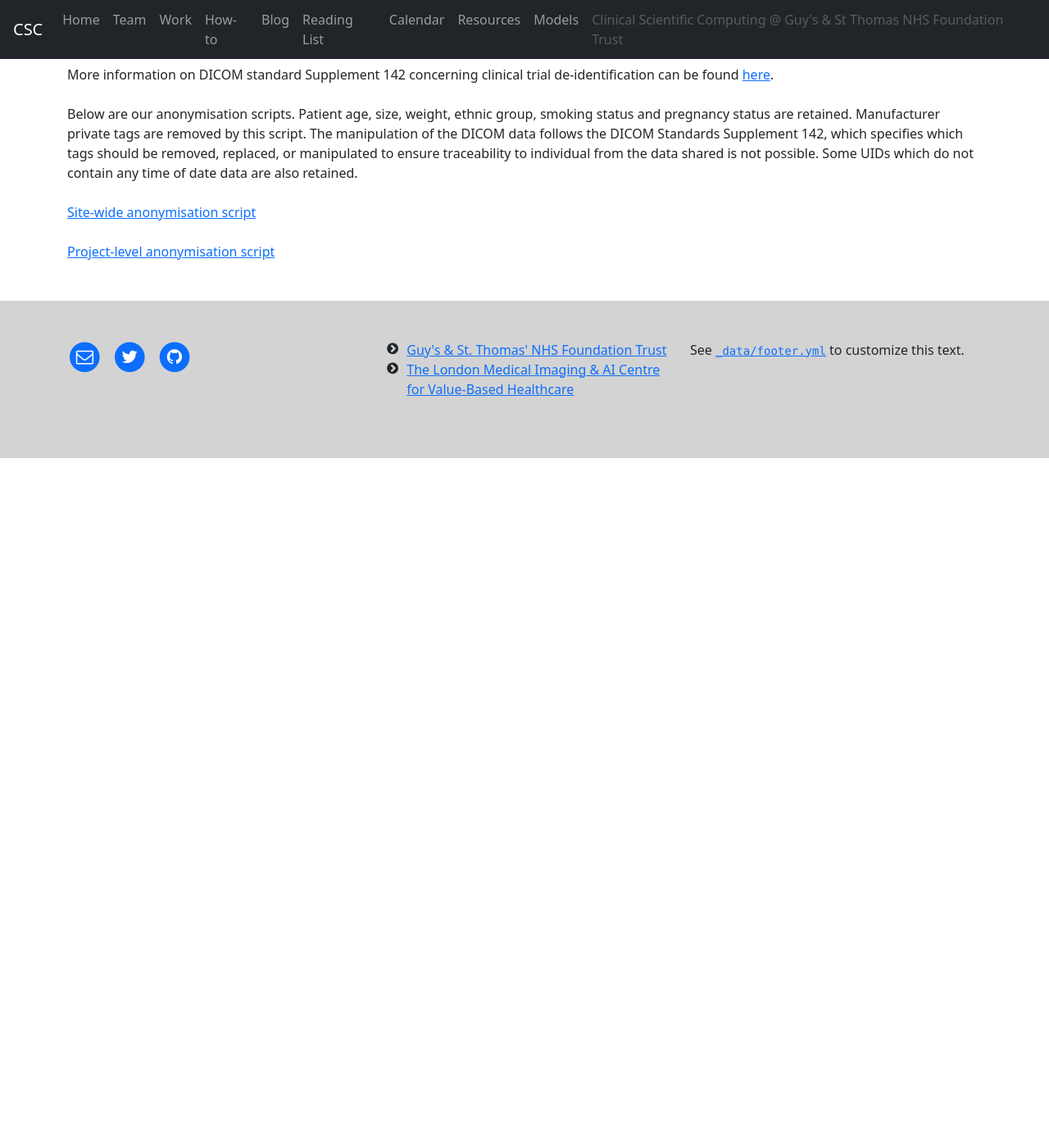
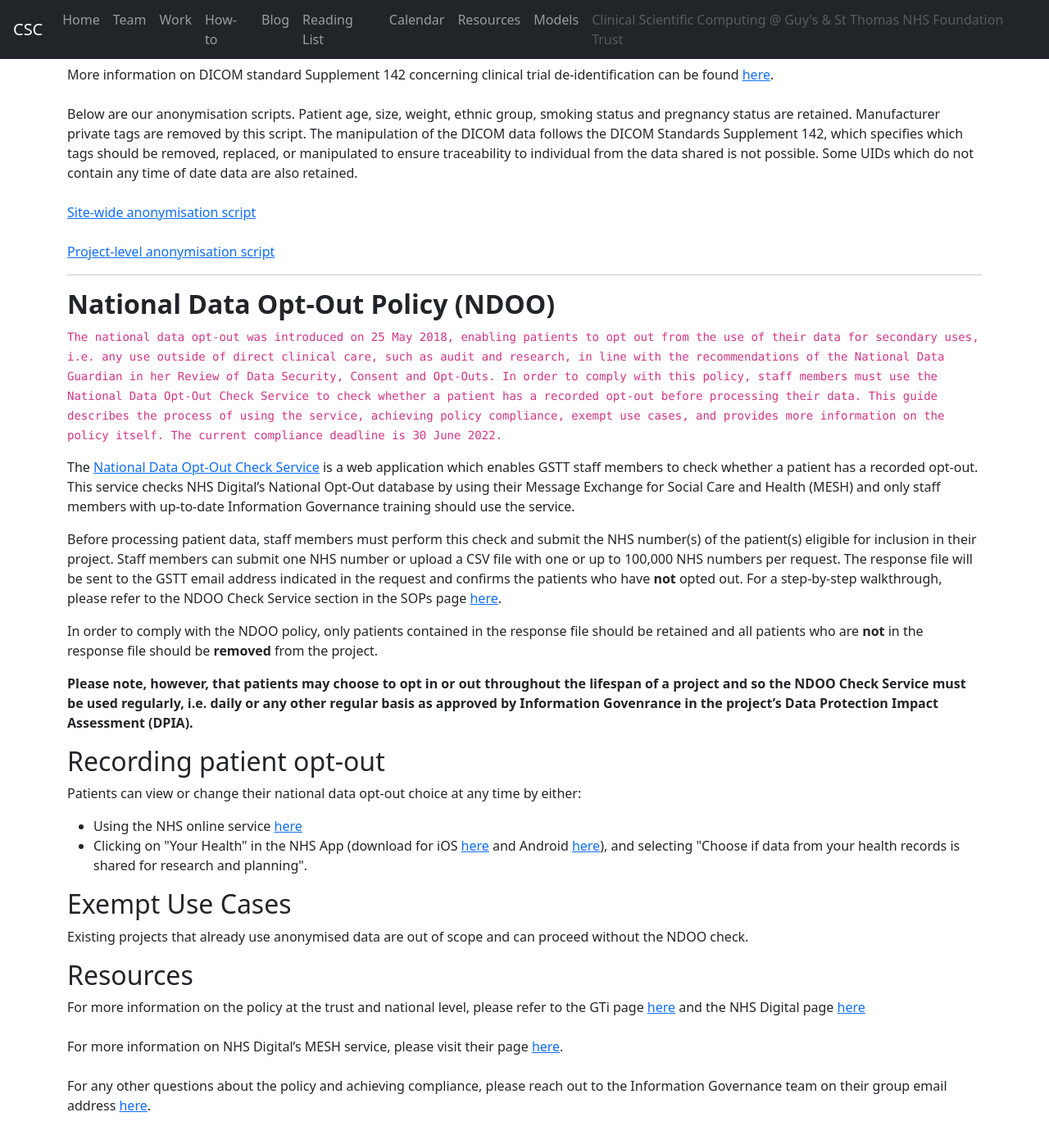
Before and after one commit to GSTT-CSC/gstt-csc-old, a Jekyll site: the page built from guides.md, in a window 1280 px wide and 1400 px high, scrolled down 1978 px. Shown: the top 1396 px of the window at 82% size. Built offline with Jekyll 4.4.1, drawn with Linux system fonts in a browser that asks for light colours; before the commit the page ends 2537 px from its top, so only the background shows below that.

Commit message:
Adds National Data Opt-Out information to the SOPs and Guides pages.

```diff
--- a/guides.md
+++ b/guides.md
@@ -73,3 +73,36 @@ Below are our anonymisation scripts. Patient age, size, weight, ethnic group, sm
 <br>
 <br>
 [Project-level anonymisation script](assets/XNAT_anonymisation/Project-specific anon script.txt)
+
+
+<hr>
+
+
+## <a name=NDOO></a>**National Data Opt-Out Policy (NDOO)**
+`The national data opt-out was introduced on 25 May 2018, enabling patients to opt out from the use of their data for secondary uses, i.e. any use outside of direct clinical care, such as audit and research, in line with the recommendations of the National Data Guardian in her Review of Data Security, Consent and Opt-Outs. In order to comply with this policy, staff members must use the National Data Opt-Out Check Service to check whether a patient has a recorded opt-out before processing their data. This guide describes the process of using the service, achieving policy compliance, exempt use cases, and provides more information on the policy itself. The current compliance deadline is 30 June 2022.`
+
+The [National Data Opt-Out Check Service](https://optout.gstt.nhs.uk/#/login) is a web application which enables GSTT staff members to check whether a patient has a recorded opt-out. This service checks NHS Digital's National Opt-Out database by using their Message Exchange for Social Care and Health (MESH) and only staff members with up-to-date Information Governance training should use the service.
+
+Before processing patient data, staff members must perform this check and submit the NHS number(s) of the patient(s) eligible for inclusion in their project. Staff members can submit one NHS number or upload a CSV file with one or up to 100,000 NHS numbers per request. The response file will be sent to the GSTT email address indicated in the request and confirms the patients who have **not** opted out. For a step-by-step walkthrough, please refer to the NDOO Check Service section in the SOPs page [here](SOPs.md#NDOOCheckService).
+
+In order to comply with the NDOO policy, only patients contained in the response file should be retained and all patients who are **not** in the response file should be **removed** from the project.
+
+**Please note, however, that patients may choose to opt in or out throughout the lifespan of a project and so the NDOO Check Service must be used regularly, i.e. daily or any other regular basis as approved by Information Govenrance in the project's Data Protection Impact Assessment (DPIA).**
+<br>
+<h2>Recording patient opt-out</h2>
+Patients can view or change their national data opt-out choice at any time by either:
+<ul>
+<li>Using the NHS online service <a href="https://www.nhs.uk/your-nhs-data-matters">here</a></li>
+<li>Clicking on "Your Health" in the NHS App (download for iOS <a href="https://apps.apple.com/gb/app/nhs-app/id1388411277">here</a> and Android <a href="https://play.google.com/store/apps/details?id=com.nhs.online.nhsonline&hl=en_GB&gl=US">here</a>), and selecting "Choose if data from your health records is shared for research and planning".</li>
+</ul>
+<h2>Exempt Use Cases</h2>
+Existing projects that already use anonymised data are out of scope and can proceed without the NDOO check.
+<br>
+<h2>Resources</h2>
+For more information on the policy at the trust and national level, please refer to the GTi page [here](https://gti.gstt.local/services/infogov/national-data-opt-out.aspx) and the NHS Digital page [here](https://digital.nhs.uk/services/national-data-opt-out)
+<br>
+<br>
+For more information on NHS Digital's MESH service, please visit their page [here](https://digital.nhs.uk/services/message-exchange-for-social-care-and-health-mesh).
+<br>
+<br>
+For any other questions about the policy and achieving compliance, please reach out to the Information Governance team on their group email address [here](mailto:askIG@gstt.nhs.uk).
```
Also changed, not shown: SOPs.md (+19 -1 lines).
